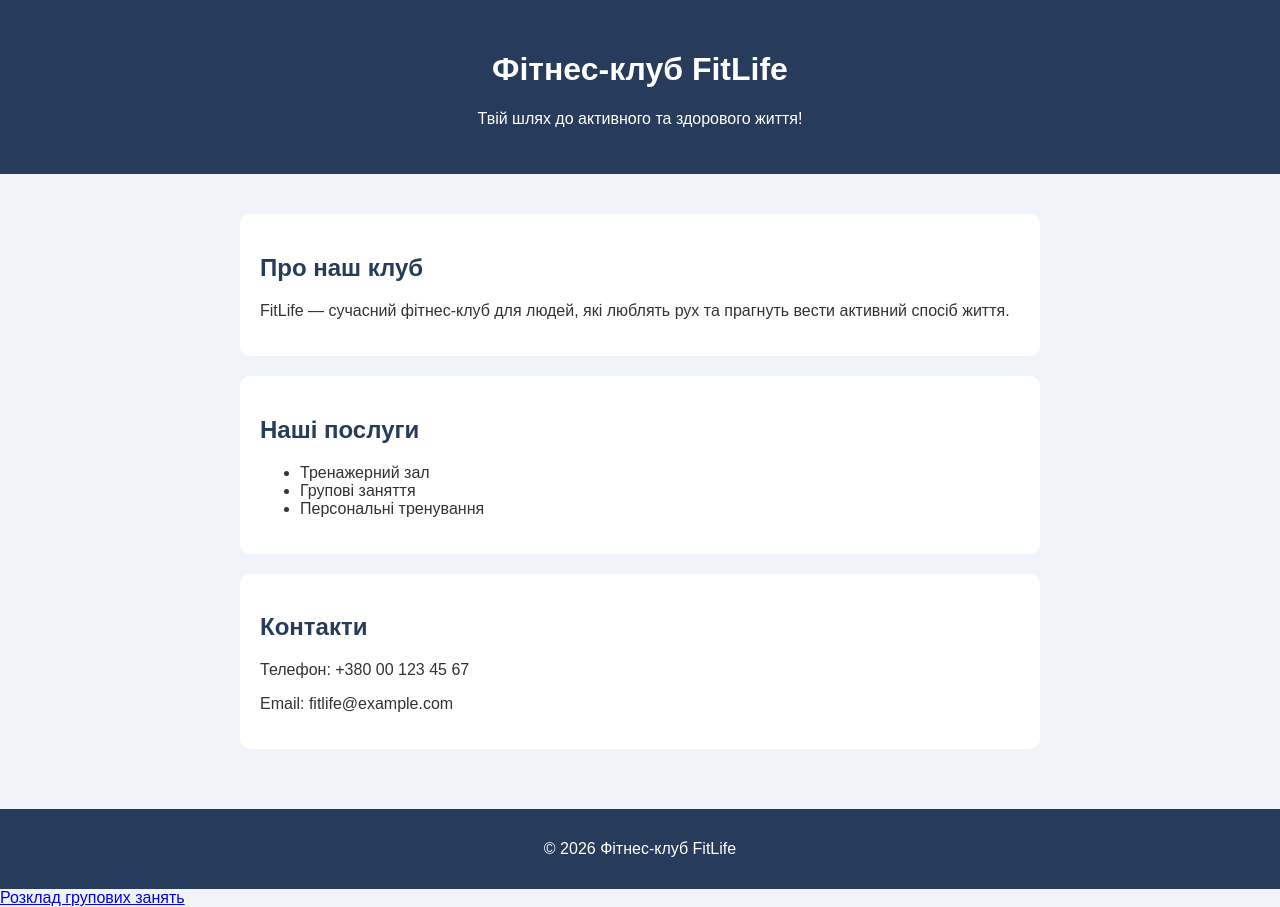
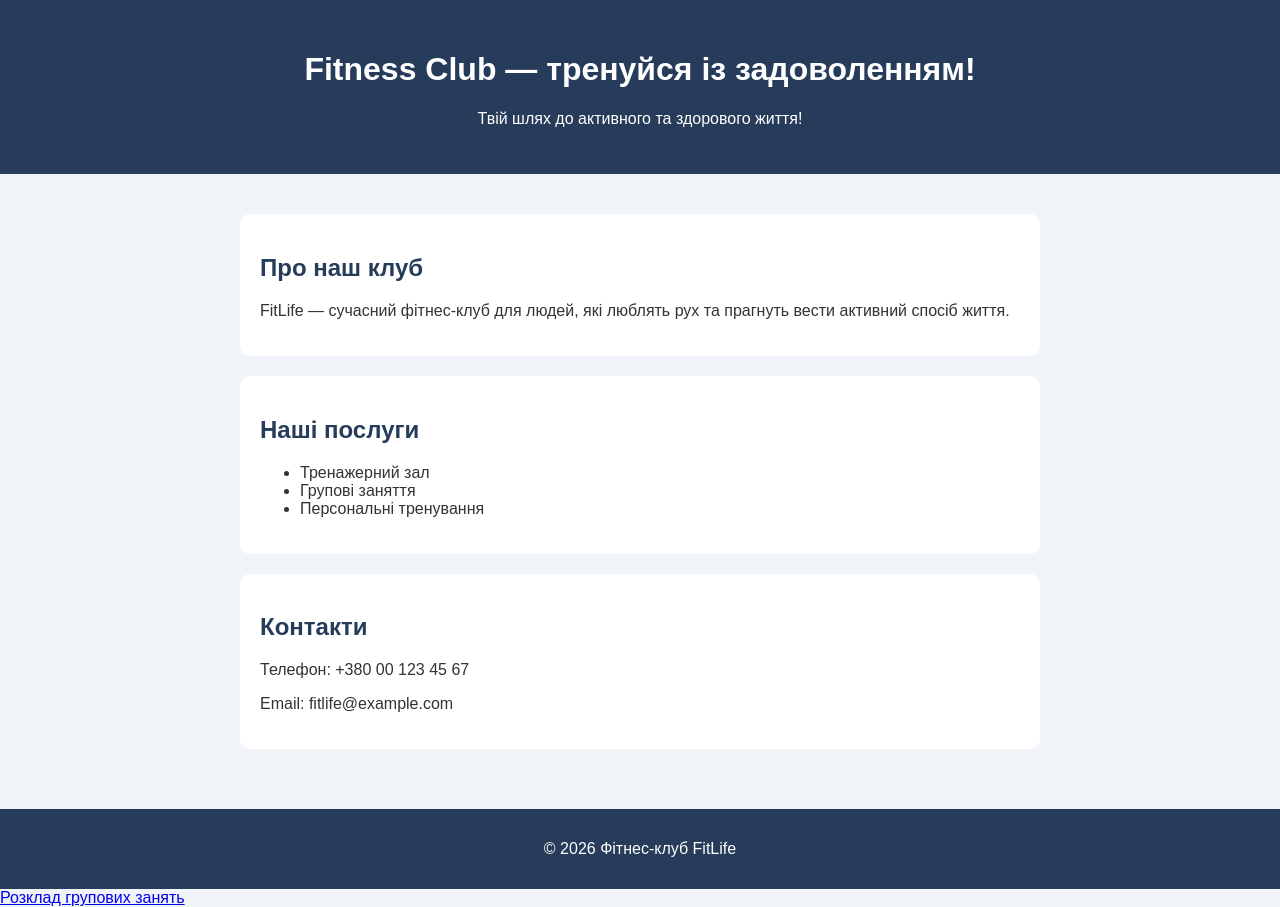
Before and after one commit to yutjmmvvv/fitness-club-git, a plain HTML site: page index.html in a window 1280 px wide. Drawn offline with Linux system fonts and the light colour scheme.

Commit message:
Add promotional slogan

```diff
--- a/index.html
+++ b/index.html
@@ -9,7 +9,7 @@
 </head>
 <body>
     <header>
-        <h1>Фітнес-клуб FitLife</h1>
+        <h1>Fitness Club — тренуйся із задоволенням!</h1>
         <p>Твій шлях до активного та здорового життя!</p>
     </header>
 
```
